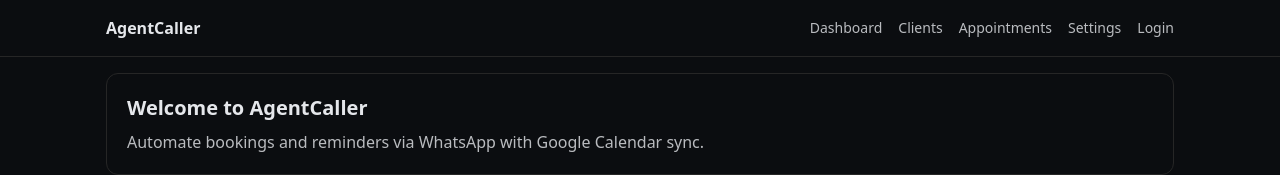
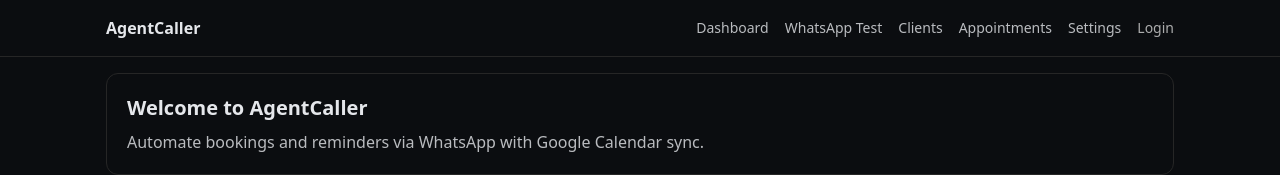
Before and after one commit to breyesr/calleragent, a Next.js app in the folder frontend/: page / in a window 1280 px wide. Shown: the top 175 px of the page. Built offline with nearby package versions, Linux system fonts and the light colour scheme.

Commit message:
fix(frontend): stabilize header hydration state

```diff
--- a/frontend/components/HeaderNav.tsx
+++ b/frontend/components/HeaderNav.tsx
@@ -1,34 +1,72 @@
 "use client";
 
+import { useCallback, useEffect, useState } from "react";
+import Link from "next/link";
 import { useRouter } from "next/navigation";
 
-import { useToken } from "@/lib/useToken";
+import { getStoredToken } from "@/lib/useToken";
+
+type AuthState = "unknown" | "authenticated" | "guest";
+
+const TOKEN_STORAGE_KEY = "token";
+const TOKEN_EVENT = "auth-token";
 
 export function HeaderNav() {
   const router = useRouter();
-  const { token, clearToken } = useToken();
-  const isAuthenticated = Boolean(token);
+  const [authState, setAuthState] = useState<AuthState>("unknown");
 
-  const handleLogout = () => {
-    clearToken();
+  useEffect(() => {
+    const syncAuth = () => {
+      setAuthState(getStoredToken() ? "authenticated" : "guest");
+    };
+
+    if (typeof window !== "undefined") {
+      syncAuth();
+      window.addEventListener("storage", syncAuth);
+      window.addEventListener(TOKEN_EVENT, syncAuth as EventListener);
+      return () => {
+        window.removeEventListener("storage", syncAuth);
+        window.removeEventListener(TOKEN_EVENT, syncAuth as EventListener);
+      };
+    }
+
+    return undefined;
+  }, []);
+
+  const handleLogout = useCallback(() => {
+    if (typeof window === "undefined") return;
+    window.localStorage.removeItem(TOKEN_STORAGE_KEY);
+    window.dispatchEvent(new Event(TOKEN_EVENT));
+    setAuthState("guest");
     router.push("/login");
-  };
+  }, [router]);
+
+  const showLogout = authState === "authenticated";
+  const baseLinkClass = "hover:underline";
+  const authLinkClass = "text-neutral-300 hover:underline focus:outline-none";
 
   return (
     <nav className="text-sm opacity-80 flex items-center gap-4">
-      <a className="hover:underline" href="/dashboard">Dashboard</a>
-      <a className="hover:underline" href="/clients">Clients</a>
-      <a className="hover:underline" href="/appointments">Appointments</a>
-      <a className="hover:underline" href="/settings">Settings</a>
-      {isAuthenticated ? (
-        <button type="button" onClick={handleLogout} className="text-neutral-300 hover:underline focus:outline-none">
-          Logout
-        </button>
-      ) : (
-        <a className="hover:underline" href="/login">
-          Login
-        </a>
-      )}
+      <Link className={baseLinkClass} href="/dashboard">Dashboard</Link>
+      <Link className={baseLinkClass} href="/dashboard/whatsapp-test">WhatsApp Test</Link>
+      <Link className={baseLinkClass} href="/clients">Clients</Link>
+      <Link className={baseLinkClass} href="/appointments">Appointments</Link>
+      <Link className={baseLinkClass} href="/settings">Settings</Link>
+      <Link
+        className={`${authLinkClass} ${showLogout ? "hidden" : ""}`}
+        href="/login"
+        data-auth="login"
+      >
+        Login
+      </Link>
+      <button
+        type="button"
+        onClick={handleLogout}
+        className={`${authLinkClass} ${showLogout ? "" : "hidden"}`}
+        data-auth="logout"
+      >
+        Logout
+      </button>
     </nav>
   );
 }
```
